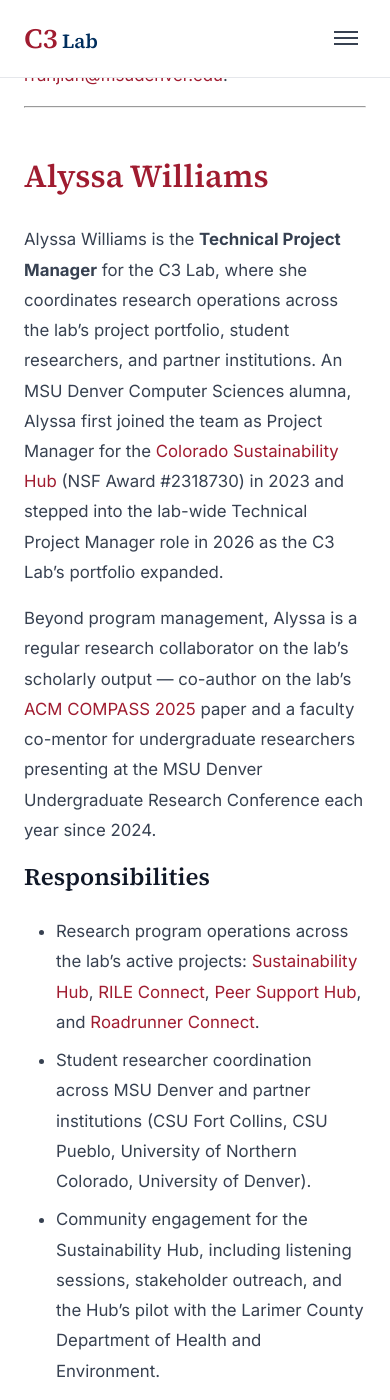
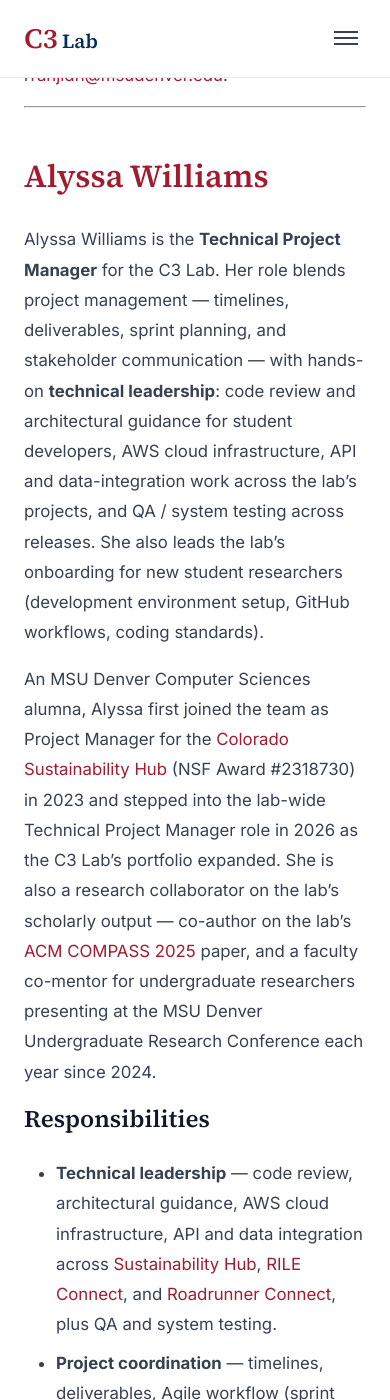
Before and after one commit to msu-denver/c3-lab, a Jekyll site: the page built from team.md, in a window 390 px wide and 1400 px high, scrolled down 5474 px. Built offline with Jekyll 4.4.1, drawn with Linux system fonts in a browser that asks for light colours; some of the changed text lies outside the part shown.

Commit message:
Emphasize Alyssa's technical scope; center orphan team-grid rows
Two changes responding to user feedback after PR #14:

1. Bio rewrite: lead with the technical leadership scope from the
   Technical Project Manager job posting (code review, architectural
   guidance, AWS cloud infrastructure, API and data integration, QA /
   system testing, Agile workflow, technical onboarding for new student
   researchers). The previous bio undersold this as 'research
   operations coordination', which read as pure PM work. Responsibility
   bullets restructured into three pillars matching the job posting:
   technical leadership, project coordination, student mentoring (plus
   community engagement). Homepage mini-bio updated to match.

2. CSS: switch .team-grid from grid (auto-fit/1fr) to flex
   (justify-content: center, flex: 0 1 320px). The grid layout left an
   orphan third card aligned to the left of its own row at medium
   widths (2+1 layout). The flex pattern centers each row, including
   partial rows, while preserving the responsive wrap behavior.

```diff
--- a/assets/css/style.css
+++ b/assets/css/style.css
@@ -465,12 +465,14 @@
    Team Section
    ============================================ */
 .team-grid {
-  display: grid;
-  grid-template-columns: repeat(auto-fit, minmax(300px, 1fr));
+  display: flex;
+  flex-wrap: wrap;
+  justify-content: center;
   gap: var(--spacing-2xl);
 }
 
 .team-member {
+  flex: 0 1 320px;
   text-align: center;
 }
 
--- a/index.html
+++ b/index.html
@@ -134,7 +134,7 @@
         <p class="team-role">Technical Project Manager</p>
         <p class="team-title">Computer Sciences</p>
         <p class="team-bio">
-          Coordinates research operations across the lab's project portfolio, student researchers, and partner institutions.
+          Technical and operational leadership across the lab — cloud infrastructure, code review, Agile workflow, and student developer mentorship.
         </p>
       </div>
     </div>
--- a/team.md
+++ b/team.md
@@ -108,15 +108,16 @@
 
 ## [Alyssa Williams](https://www.linkedin.com/in/chillyssa/)
 
-Alyssa Williams is the **Technical Project Manager** for the C3 Lab, where she coordinates research operations across the lab's project portfolio, student researchers, and partner institutions. An MSU Denver Computer Sciences alumna, Alyssa first joined the team as Project Manager for the [Colorado Sustainability Hub]({{ '/projects/sustainability-hub/' | relative_url }}) (NSF Award #2318730) in 2023 and stepped into the lab-wide Technical Project Manager role in 2026 as the C3 Lab's portfolio expanded.
+Alyssa Williams is the **Technical Project Manager** for the C3 Lab. Her role blends project management — timelines, deliverables, sprint planning, and stakeholder communication — with hands-on **technical leadership**: code review and architectural guidance for student developers, AWS cloud infrastructure, API and data-integration work across the lab's projects, and QA / system testing across releases. She also leads the lab's onboarding for new student researchers (development environment setup, GitHub workflows, coding standards).
 
-Beyond program management, Alyssa is a regular research collaborator on the lab's scholarly output — co-author on the lab's [ACM COMPASS 2025](https://compass.acm.org/2025/) paper and a faculty co-mentor for undergraduate researchers presenting at the MSU Denver Undergraduate Research Conference each year since 2024.
+An MSU Denver Computer Sciences alumna, Alyssa first joined the team as Project Manager for the [Colorado Sustainability Hub]({{ '/projects/sustainability-hub/' | relative_url }}) (NSF Award #2318730) in 2023 and stepped into the lab-wide Technical Project Manager role in 2026 as the C3 Lab's portfolio expanded. She is also a research collaborator on the lab's scholarly output — co-author on the lab's [ACM COMPASS 2025](https://compass.acm.org/2025/) paper, and a faculty co-mentor for undergraduate researchers presenting at the MSU Denver Undergraduate Research Conference each year since 2024.
 
 ### Responsibilities
 
-- Research program operations across the lab's active projects: [Sustainability Hub]({{ '/projects/sustainability-hub/' | relative_url }}), [RILE Connect]({{ '/projects/rile-connect/' | relative_url }}), [Peer Support Hub]({{ '/projects/peer-support-hub/' | relative_url }}), and [Roadrunner Connect]({{ '/projects/roadrunner-connect/' | relative_url }}).
-- Student researcher coordination across MSU Denver and partner institutions (CSU Fort Collins, CSU Pueblo, University of Northern Colorado, University of Denver).
-- Community engagement for the Sustainability Hub, including listening sessions, stakeholder outreach, and the Hub's pilot with the Larimer County Department of Health and Environment.
+- **Technical leadership** — code review, architectural guidance, AWS cloud infrastructure, API and data integration across [Sustainability Hub]({{ '/projects/sustainability-hub/' | relative_url }}), [RILE Connect]({{ '/projects/rile-connect/' | relative_url }}), and [Roadrunner Connect]({{ '/projects/roadrunner-connect/' | relative_url }}), plus QA and system testing.
+- **Project coordination** — timelines, deliverables, Agile workflow (sprint planning, backlog management, feature scoping), and reporting across federal (NSF), state (SIPA), and institutional (MSU Denver) projects, in coordination with partner institutions at CSU Fort Collins, CSU Pueblo, University of Northern Colorado, and University of Denver.
+- **Student researcher mentoring** — onboarding (environment setup, GitHub workflows, coding standards), day-to-day technical guidance, and coordination across the lab's multi-cohort undergraduate and graduate research team.
+- **Community engagement** for the Sustainability Hub, including listening sessions, stakeholder outreach, and the Hub's pilot with the Larimer County Department of Health and Environment.
 
 ### Contact
 
```
